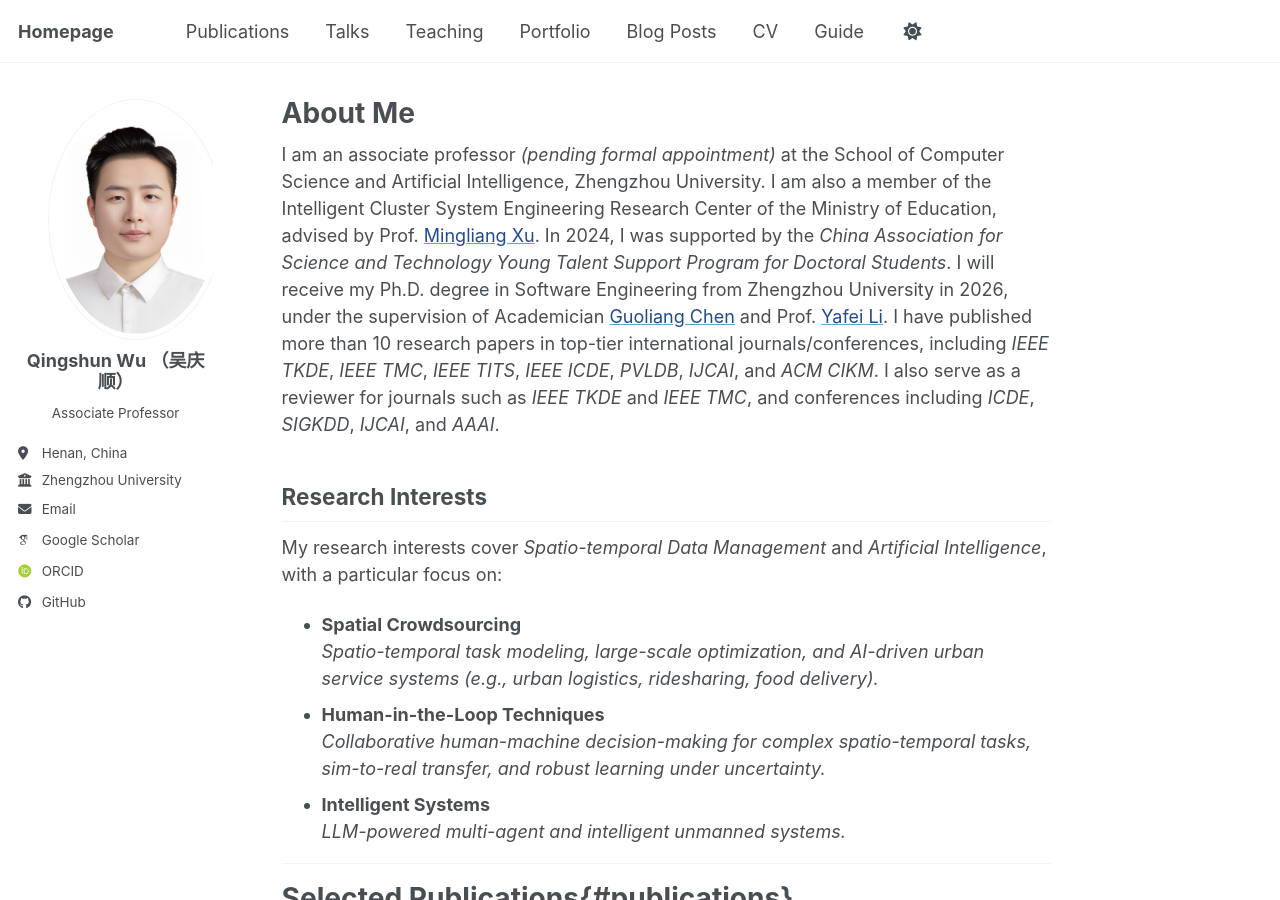
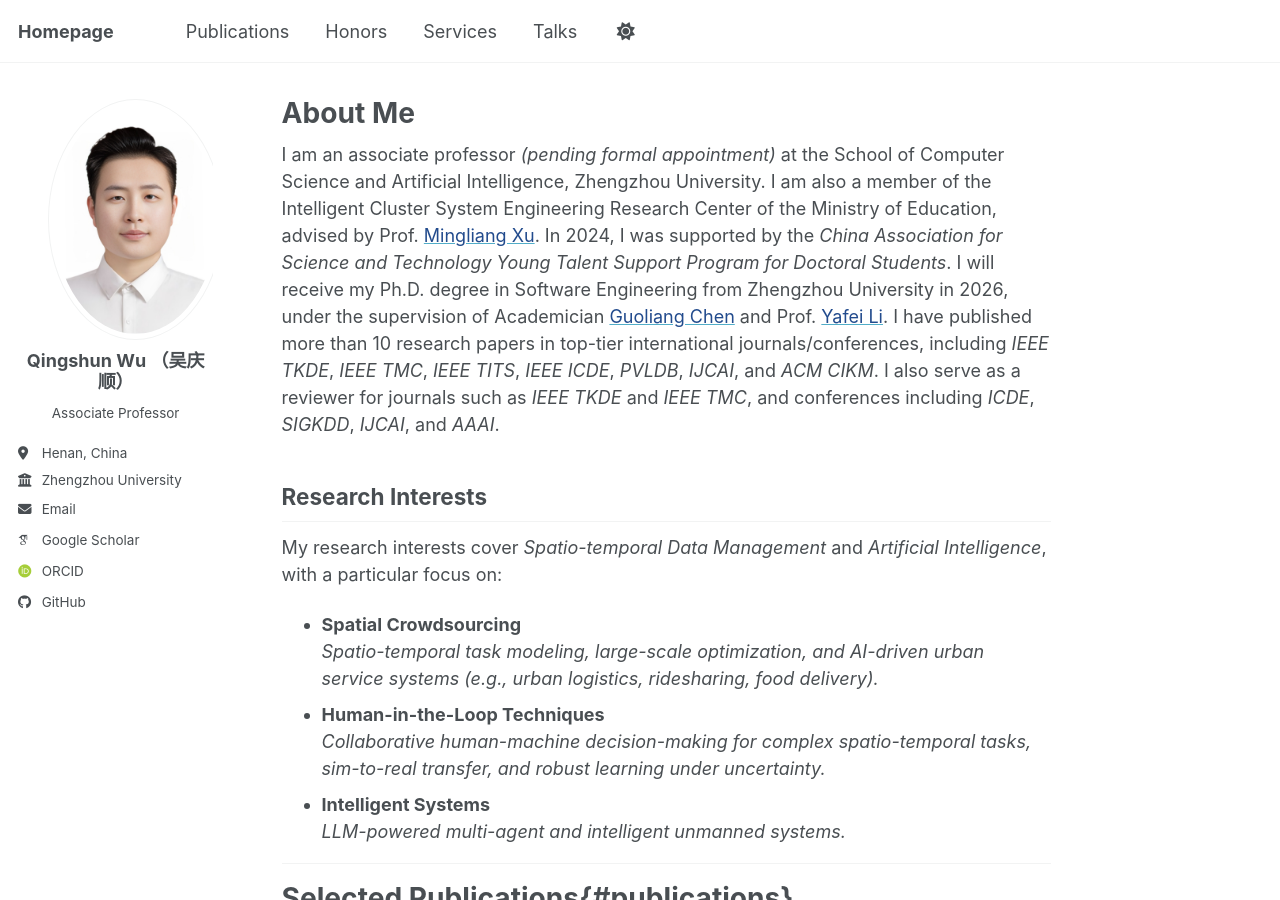
Before and after one commit to aiqswu/homepage, a Jekyll site: the page built from _pages/about.md, in a window 1280 px wide and 900 px high. Built offline with Jekyll 4.4.1, drawn with Linux system fonts in a browser that asks for light colours; some web fonts are replaced; a script bundle is joined from its source files by our own code; library files that are not in the unit come from our copies.

Commit message:
Update navigation.yml

```diff
--- a/_data/navigation.yml
+++ b/_data/navigation.yml
@@ -9,25 +9,25 @@
 
 main:
   - title: "Publications"
-    url: /publications/
+    url: /about/#publications
+
+  - title: "Honors"
+    url: /about/#honors
+
+  - title: "Services"
+    url: /about/#services
 
   - title: "Talks"
-    url: /talks/
+    url: /about/#talks
 
-  - title: "Teaching"
-    url: /teaching/
-
-  - title: "Portfolio"
-    url: /portfolio/
-
-  - title: "Blog Posts"
-    url: /year-archive/
-
-  - title: "CV"
-    url: /cv/
+  # - title: "Blog Posts"
+  #   url: /year-archive/
 
   # - title: "CV"
-  #   url: /cv-json/
+  #   url: /cv/
 
-  - title: "Guide"
-    url: /markdown/
+  # # - title: "CV"
+  # #   url: /cv-json/
+
+  # - title: "Guide"
+  #   url: /markdown/
```
